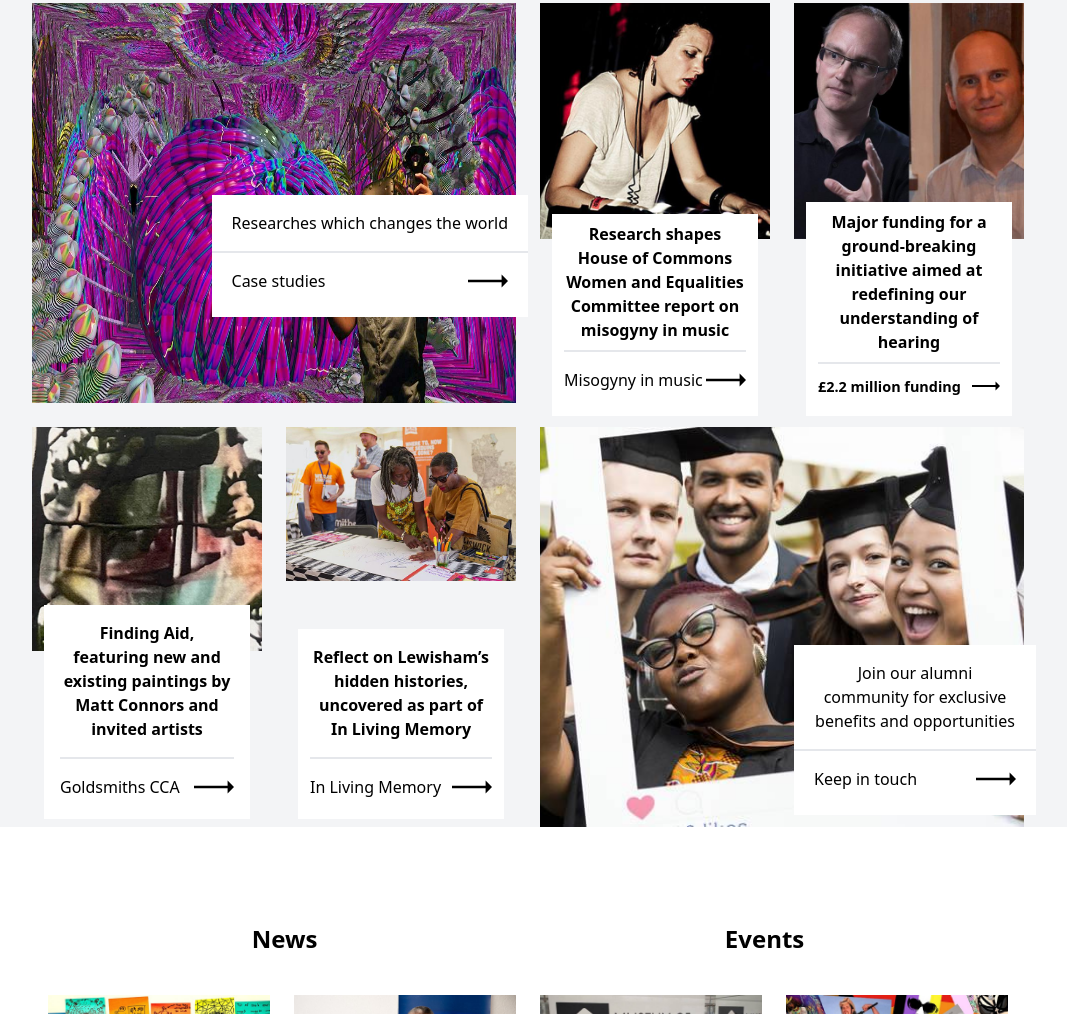
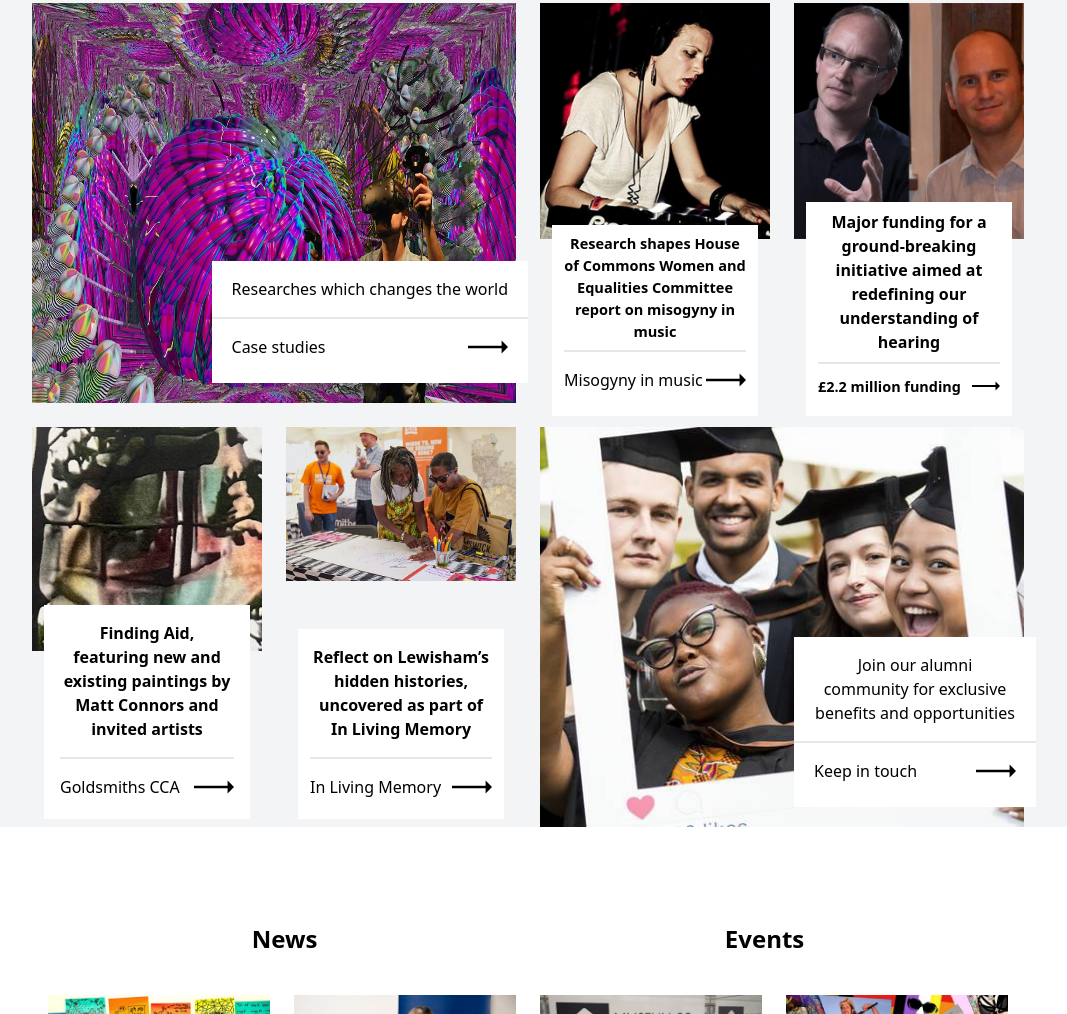
Before and after one commit to tuyishimejohnson/goldsmiths_clone, a website: page src/index.html in a window 1280 px wide. Shown: the part 1878-2892 px from the top of the page, without its empty margins (112-1179 px from the left). Drawn offline with Linux system fonts and the light colour scheme.

```diff
--- a/src/index.html
+++ b/src/index.html
@@ -175,7 +175,7 @@
                     <div class="grid grid-cols-4 gap-6">
                         <div class="relative col-span-2 row-span-2">
                             <img src="images/VRLatham.jpg" alt="A girl" class="w-full h-[50vh]">
-                            <div class="bg-white absolute top-48 -right-3">
+                            <div class="bg-white absolute bottom-5 -right-3">
                                 <div class="text-center">
                                     <a href="#">
                                         <h1 class="py-4 px-5">Researches which changes the world</h1>
@@ -192,7 +192,7 @@
                             <div><img src="images/Annie-Mac-edit.jpg" alt="A woman" class="h-[29.5vh] object-cover"></div>
                             <div class="text-center bg-white -bottom-[75%] absolute left-3 right-3 px-3">
                                 <a href="#">
-                                    <h1 class="font-semibold py-2">Research shapes House of Commons Women and Equalities Committee report on misogyny in music</h1>
+                                    <h1 class="font-semibold py-2 text-[0.91rem]">Research shapes House of Commons Women and Equalities Committee report on misogyny in music</h1>
                                 </a>
                                 <div class="flex justify-between items-center border-t-2 pt-2 pb-4">
                                     <a href="#">Misogyny in music</a>
@@ -254,7 +254,7 @@
 
                         <div class="relative col-span-2 row-span-2">
                             <img src="images/Class-of-2016_-Graduation-2016_10686-s.jpg" alt="Graduated students" class="w-full  h-[50vh] object-cover">
-                            <div class="w-1/2 bg-white absolute bottom-3 -right-3">
+                            <div class="w-1/2 bg-white absolute bottom-5 -right-3">
                                 <div class="text-center">
                                     <a href="#">
                                         <h1 class="py-4 px-5">Join our alumni community for exclusive benefits and opportunities</h1>
```
Also changed, not shown: src/output.css.
